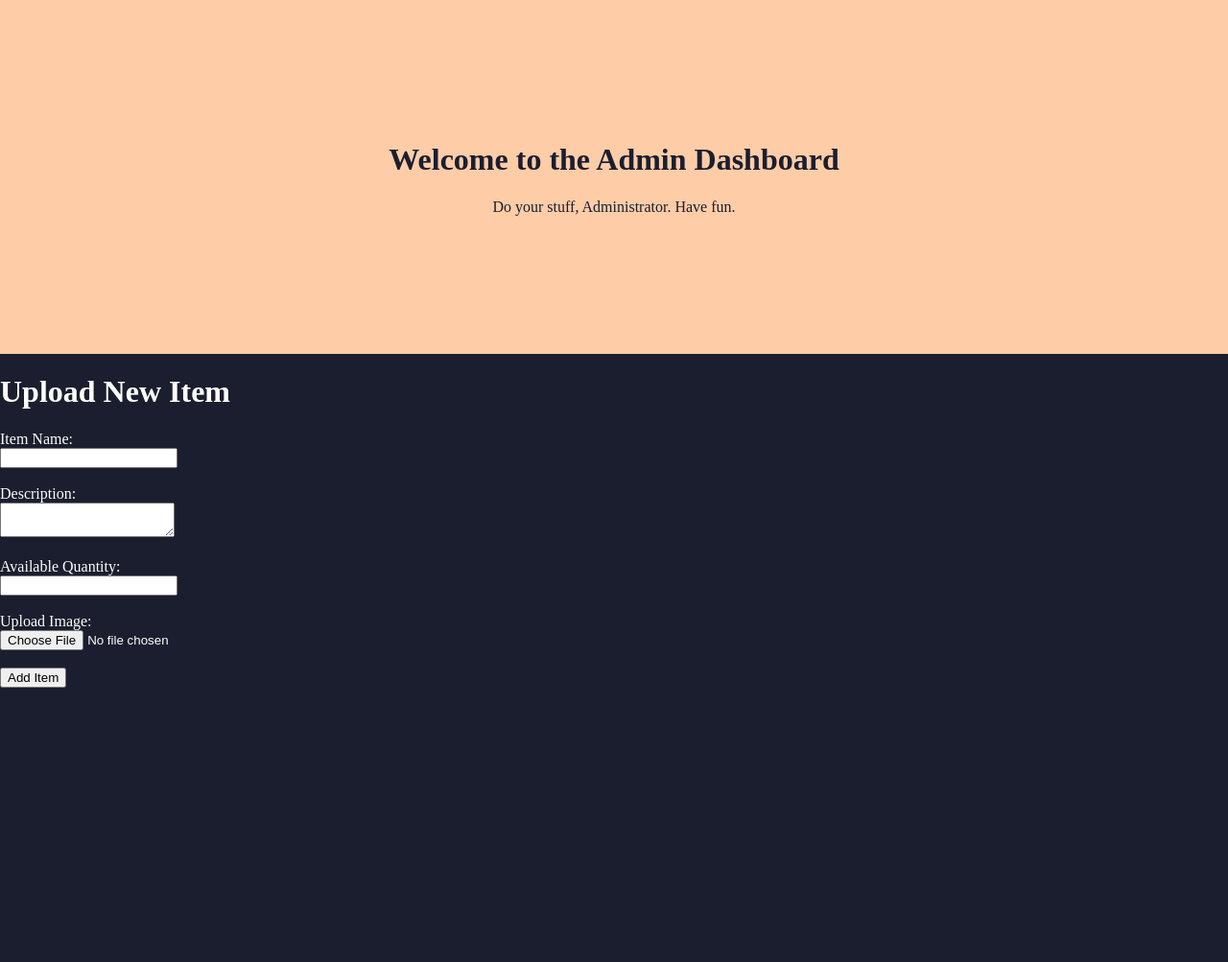
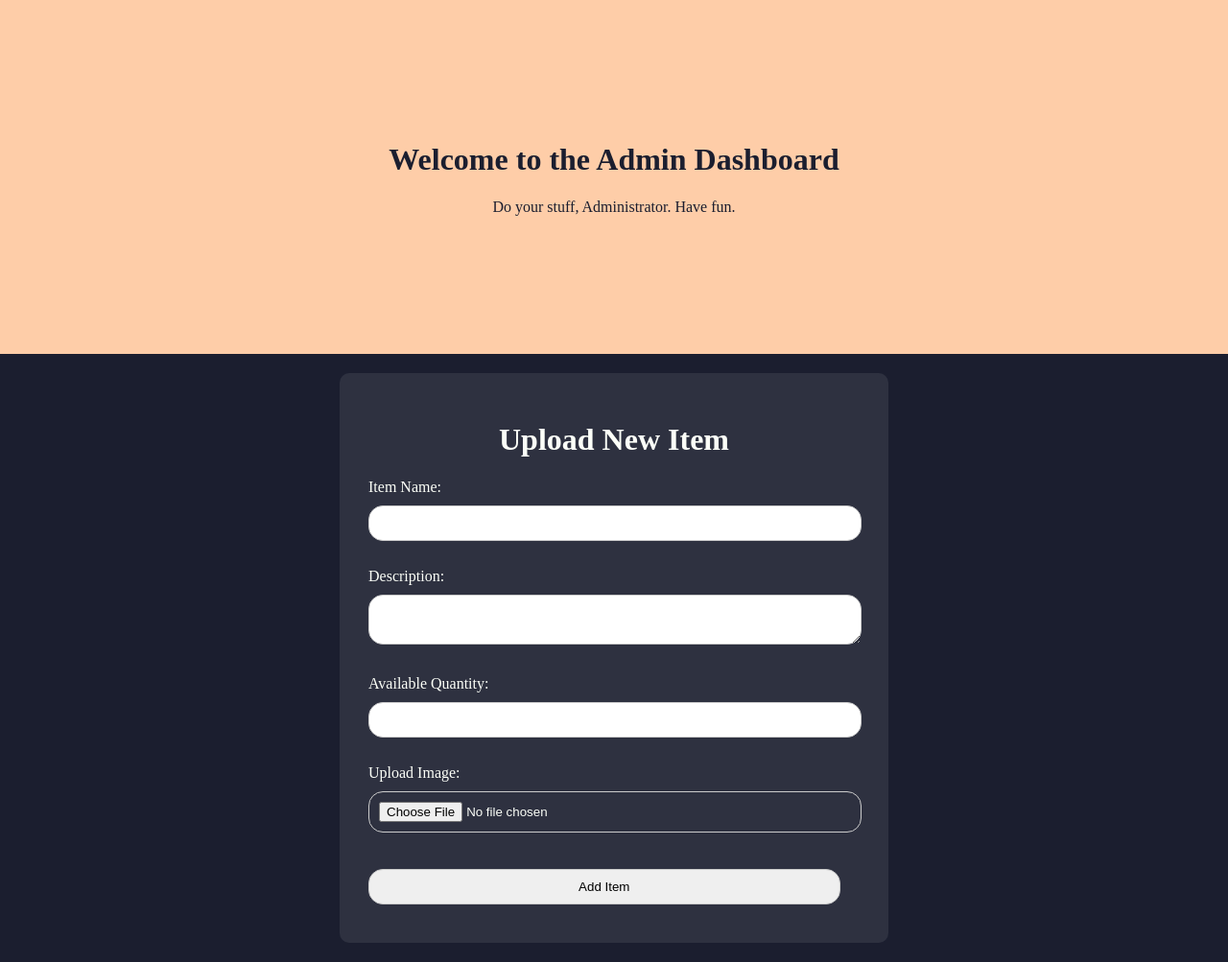
Before and after one commit to bukanberuangsr/EZRentUTS, a PHP site: page /pages/admin/dashboard.php in a window 1280 px wide. Shown: the part 49-1052 px from the top of the page at 96% size. Before the commit the page ends 766 px from the top, so only its background shows below. Run offline with PHP 8.4, Linux system fonts and the light colour scheme; the visitor is signed in with stand-in values (Sample User, id 1).

Commit message:
Major style changes

```diff
--- a/css/style.css
+++ b/css/style.css
@@ -79,17 +79,78 @@ nav{
         color: #FCFFF8;
     }
 }
-.container{
-    color: #FCFFF8;
-}
+
 /* Item Details */
-.desc{
-    color: #FCFFF8;
-    margin: 8px;
-}
 .hero-sm{
     background-color: #FECDA8;
     padding: 5%;
     text-align: center;
     color: #1B1E2F;
 }
+#description{
+    background-color: #2E3140;
+    color: #FCFFF8;
+    margin: 0 auto;
+    margin-top: 20px;
+    padding: 30px;
+    width: 50%;
+    border-radius: 10px;
+}
+.desc{
+    color: #FCFFF8;
+    margin: 8px;
+    text-align: justify;
+}
+.desc-img{
+    /* float: left; */
+    align-items: center;
+    margin: 8px;
+    margin-right: 50px;
+    ul{
+        list-style-type: none;
+        padding: 0;
+    }
+    img{
+        width: 250px;
+        border-radius: 15px;
+    }
+}
+
+/* Admin Dashboard */
+.container{
+    background-color: #2E3140;
+    color: #FCFFF8;
+    margin: 0 auto;
+    margin-top: 20px;
+    margin-bottom: 20px;
+    padding: 30px;
+    width: 40%;
+    border-radius: 10px;
+    a{
+        background-color: #F2884B;
+        padding: 5px;
+        border-radius: 10px;
+        text-decoration: none;
+        color: #f2f2f2;
+    }
+    h1{
+        text-align: center;
+    }
+    input{
+        width: 96%;
+        padding: 10px;
+        margin-top: 10px;
+        margin-bottom: 10px;
+        border: 1px solid #ccc;
+        border-radius: 15px;
+    }
+    textarea{
+        width: 96%;
+        height: 100%;
+        padding: 10px;
+        margin-top: 10px;
+        margin-bottom: 10px;
+        border: 1px solid #ccc;
+        border-radius: 15px;
+    }
+}
```
